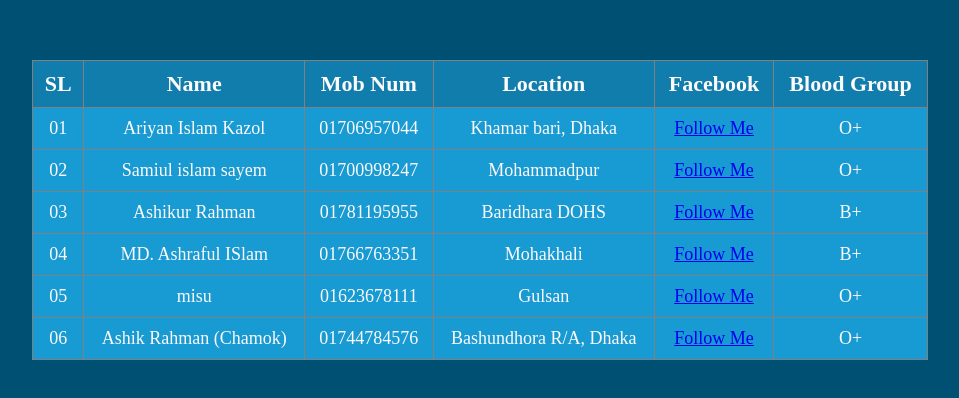
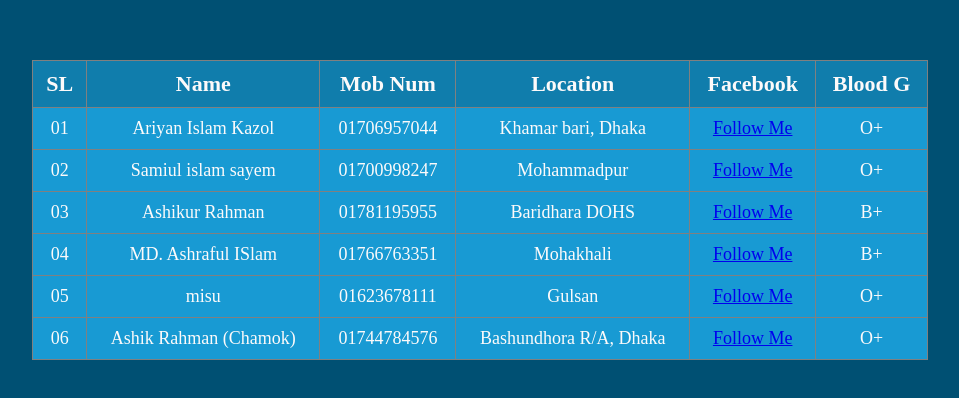
Before and after one commit to Naiemjoy1/sswa, a plain HTML site: page index.html in a window 1280 px wide. Shown: the whole page, without its empty margins (160-1119 px from the left). Drawn offline with Linux system fonts and the light colour scheme.

Commit message:
Update index.html

```diff
--- a/index.html
+++ b/index.html
@@ -16,7 +16,7 @@
 				<th>Mob Num</th>
 				<th>Location</th>
 				<th>Facebook</th>
-				<th>Blood Group</th>
+				<th>Blood G</th>
 			</tr>
 			<tr>
 				<td>01</td>
```
